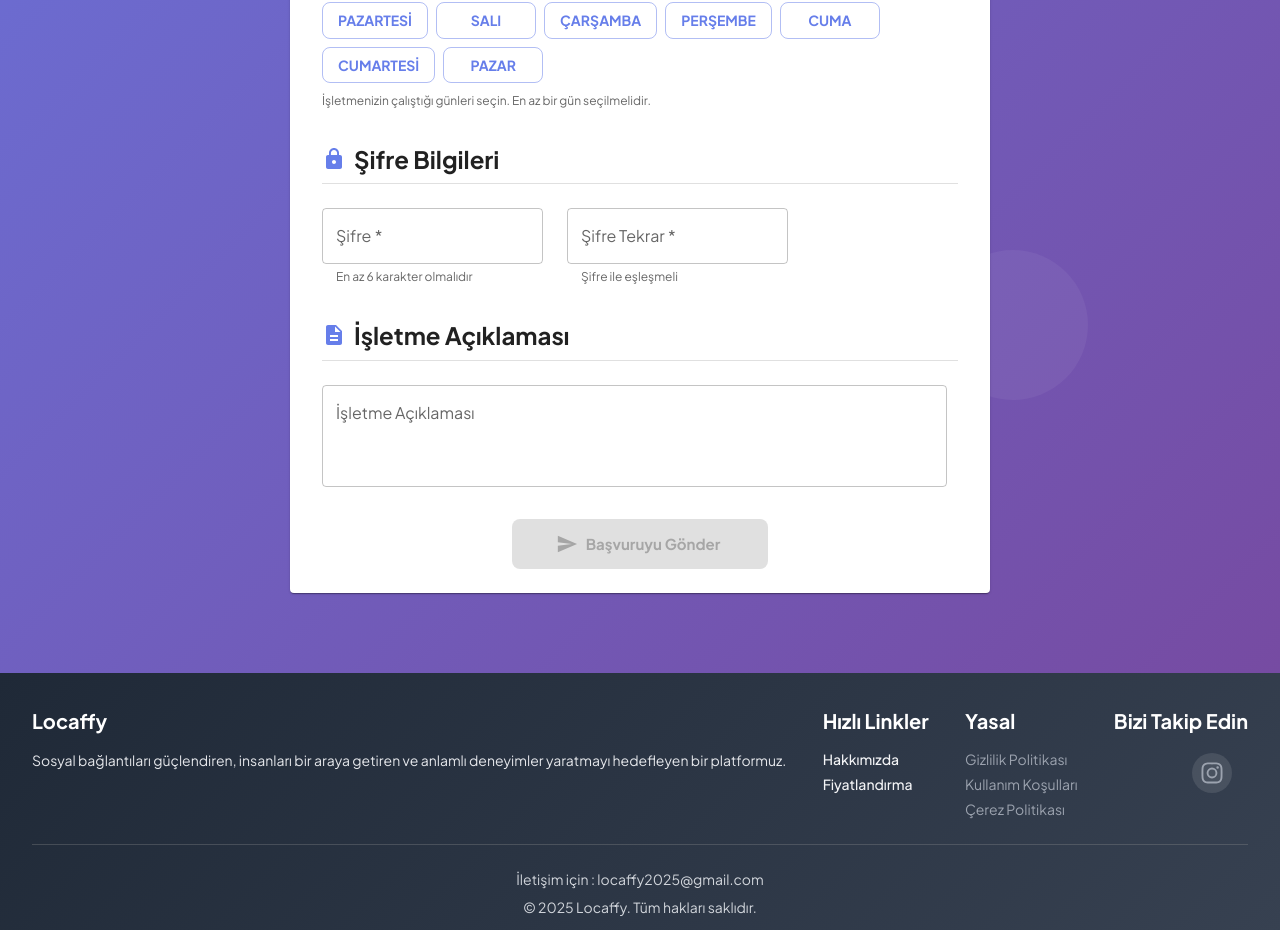
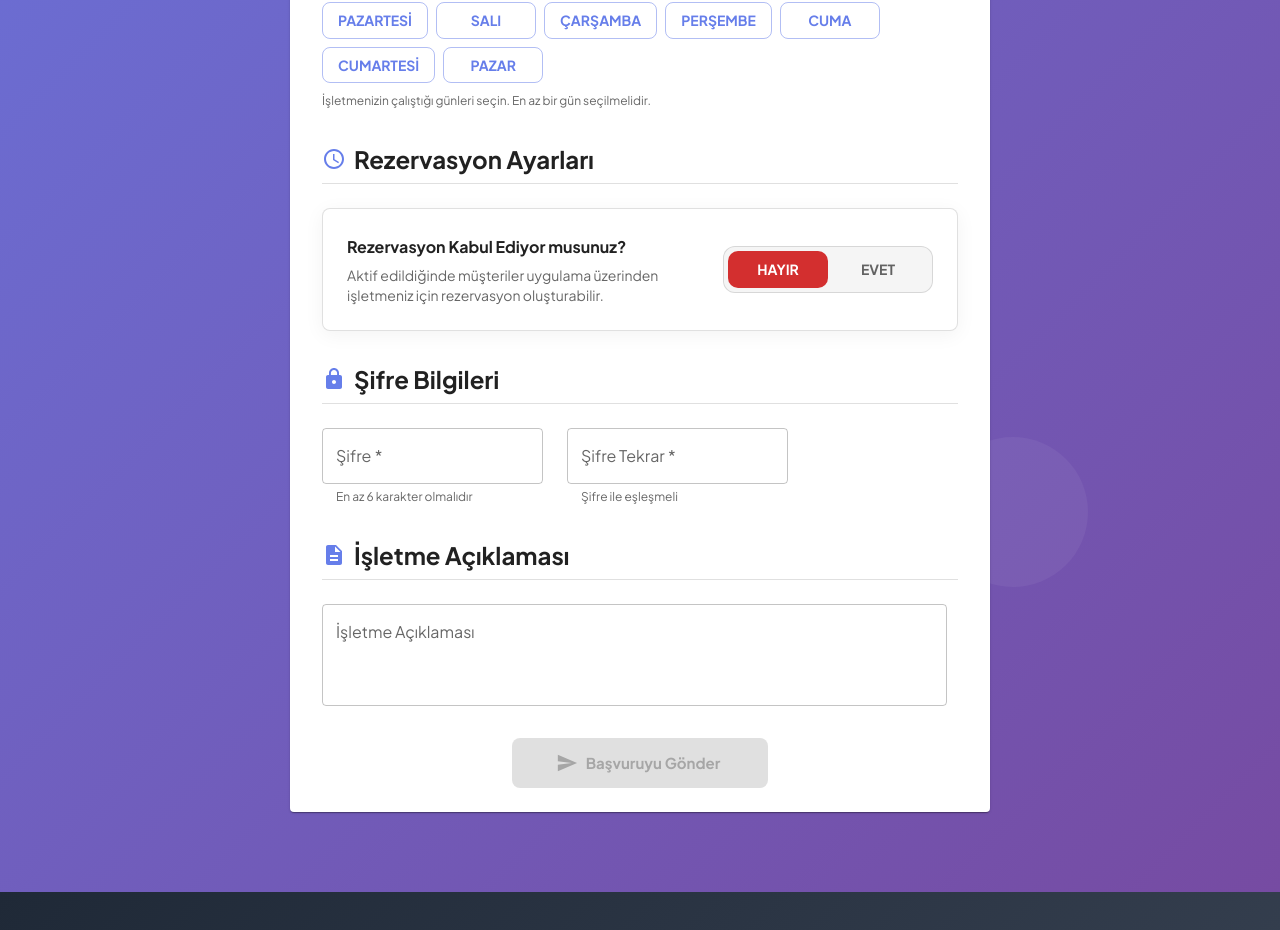
Before and after one commit to emrecaliskan1/locaffy-website, a React (Vite) app: page /business-application in a window 1280 px wide. Shown: the part 1147-2077 px from the top of the page. Built offline with nearby package versions, Linux system fonts and the light colour scheme.

Commit message:
rezervasyon aktiflik durumu başvuru ve ayarlar ekranı

```diff
--- a/src/admin/BusinessSettingsView.jsx
+++ b/src/admin/BusinessSettingsView.jsx
@@ -41,7 +41,8 @@ function BusinessSettingsView() {
   const [settings, setSettings] = useState({
     openingTime: '09:00',
     closingTime: '23:00',
-    workingDays: []
+    workingDays: [],
+    isReservationAvailable: false
   });
 
   useEffect(() => {
@@ -73,7 +74,8 @@ function BusinessSettingsView() {
       setSettings({
         openingTime: data.openingTime || '09:00',
         closingTime: data.closingTime || '23:00',
-        workingDays: data.workingDays || ['PAZARTESİ', 'SALI', 'ÇARŞAMBA', 'PERŞEMBE', 'CUMA']
+        workingDays: data.workingDays || ['PAZARTESİ', 'SALI', 'ÇARŞAMBA', 'PERŞEMBE', 'CUMA'],
+        isReservationAvailable: data.isReservationAvailable
       });
     } catch (error) {
       setErrorMessage(error.message || 'Ayarlar yüklenirken bir hata oluştu');
@@ -228,6 +230,79 @@ function BusinessSettingsView() {
             </Grid>
           </Box>
 
+          <Box sx={{ mb: 4 }}>
+            <Typography variant="h5" gutterBottom sx={{ fontWeight: 'bold', display: 'flex', alignItems: 'center' }}>
+              <ScheduleIcon sx={{ mr: 1, color: 'primary.main' }} />
+              Rezervasyon Ayarları
+            </Typography>
+            <Divider sx={{ mb: 3 }} />
+
+            <Grid container spacing={3}>
+              <Grid item xs={12}>
+                <Box sx={{ display: 'flex', alignItems: 'center', justifyContent: 'space-between', p: 3, border: '1px solid', borderColor: 'divider', borderRadius: 2, bgcolor: 'background.paper', boxShadow: '0 4px 20px rgba(0,0,0,0.05)' }}>
+                  <Box>
+                    <Typography variant="subtitle1" sx={{ fontWeight: 'bold', mb: 0.5 }}>
+                      Rezervasyon Kabul Ediyor musunuz?
+                    </Typography>
+                    <Typography variant="body2" color="text.secondary" sx={{ maxWidth: 600 }}>
+                      Aktif edildiğinde müşteriler uygulama üzerinden işletmeniz için rezervasyon oluşturabilir.
+                    </Typography>
+                  </Box>
+
+                  <Box
+                    sx={{
+                      display: 'flex',
+                      bgcolor: 'action.hover',
+                      p: 0.5,
+                      borderRadius: 3,
+                      border: '1px solid',
+                      borderColor: 'divider'
+                    }}
+                  >
+                    <Button
+                      disableElevation
+                      variant={!settings.isReservationAvailable ? "contained" : "text"}
+                      color={!settings.isReservationAvailable ? "error" : "inherit"}
+                      onClick={() => handleInputChange('isReservationAvailable', false)}
+                      sx={{
+                        borderRadius: 2.5,
+                        px: 3,
+                        minWidth: 100,
+                        transition: 'all 0.3s ease',
+                        bgcolor: !settings.isReservationAvailable ? 'error.main' : 'transparent',
+                        color: !settings.isReservationAvailable ? 'white' : 'text.secondary',
+                        '&:hover': {
+                          bgcolor: !settings.isReservationAvailable ? 'error.dark' : 'rgba(0,0,0,0.05)'
+                        }
+                      }}
+                    >
+                      HAYIR
+                    </Button>
+                    <Button
+                      disableElevation
+                      variant={settings.isReservationAvailable ? "contained" : "text"}
+                      color={settings.isReservationAvailable ? "success" : "inherit"}
+                      onClick={() => handleInputChange('isReservationAvailable', true)}
+                      sx={{
+                        borderRadius: 2.5,
+                        px: 3,
+                        minWidth: 100,
+                        transition: 'all 0.3s ease',
+                        bgcolor: settings.isReservationAvailable ? 'success.main' : 'transparent',
+                        color: settings.isReservationAvailable ? 'white' : 'text.secondary',
+                        '&:hover': {
+                          bgcolor: settings.isReservationAvailable ? 'success.dark' : 'rgba(0,0,0,0.05)'
+                        }
+                      }}
+                    >
+                      EVET
+                    </Button>
+                  </Box>
+                </Box>
+              </Grid>
+            </Grid>
+          </Box>
+
           <Box sx={{ display: 'flex', justifyContent: 'flex-end', gap: 2, mt: 4 }}>
             <Button
               variant="outlined"
--- a/src/pages/BusinessApplication.jsx
+++ b/src/pages/BusinessApplication.jsx
@@ -70,7 +70,8 @@ const initialFormData = {
   passwordConfirm: '',
   openingTime: '09:00',
   closingTime: '23:00',
-  workingDays: []
+  workingDays: [],
+  isReservationAvailable: false
 };
 
 function BusinessApplication() {
@@ -109,6 +110,7 @@ function BusinessApplication() {
         openingTime: formData.openingTime || '09:00',
         closingTime: formData.closingTime || '23:00',
         workingDays: formData.workingDays,
+        isReservationAvailable: formData.isReservationAvailable,
       };
 
       const response = await businessService.submitApplication(backendData);
@@ -332,7 +334,7 @@ function BusinessApplication() {
                   <Grid container spacing={3}>
                     <Grid item xs={10} xy={10}>
                       <TextField
-                      sx={{width:300}}
+                        sx={{ width: 300 }}
                         fullWidth
                         label="İşletme Adı"
                         placeholder="Örn: Lezzet Durağı Restoran"
@@ -348,7 +350,7 @@ function BusinessApplication() {
 
                     <Grid item xs={12}>
                       <TextField
-                      sx = {{width:250}}
+                        sx={{ width: 250 }}
                         fullWidth
                         label="İşletme Sahibi Adı"
                         value={formData.ownerName}
@@ -360,7 +362,7 @@ function BusinessApplication() {
 
                     <Grid item xs={12}>
                       <TextField
-                      sx = {{width:250}}
+                        sx={{ width: 250 }}
                         fullWidth
                         select
                         label="İşletme Türü"
@@ -379,7 +381,7 @@ function BusinessApplication() {
 
                     <Grid item xs={12}>
                       <TextField
-                      sx={{width:250, marginLeft:6.25}}
+                        sx={{ width: 250, marginLeft: 6.25 }}
                         fullWidth
                         label="Vergi Numarası"
                         placeholder="1234567890"
@@ -404,7 +406,7 @@ function BusinessApplication() {
                   <Grid container spacing={3}>
                     <Grid item xs={12}>
                       <TextField
-                      sx={{width:300}}
+                        sx={{ width: 300 }}
                         fullWidth
                         label="Email"
                         placeholder="info@lezzetduragi.com"
@@ -420,7 +422,7 @@ function BusinessApplication() {
                     </Grid>
                     <Grid item xs={12}>
                       <TextField
-                      sx={{width:300}}
+                        sx={{ width: 300 }}
                         fullWidth
                         label="Telefon"
                         placeholder="+90 212 555 0123"
@@ -436,7 +438,7 @@ function BusinessApplication() {
 
                     <Grid item xs={12}>
                       <TextField
-                      sx={{width:625}}
+                        sx={{ width: 625 }}
                         fullWidth
                         label="Adres"
                         placeholder="Moda Caddesi No:123 Kadıköy/İstanbul"
@@ -451,15 +453,15 @@ function BusinessApplication() {
                         variant="outlined"
                       />
                     </Grid>
-                  <Grid item sx={{width:300}}>
+                    <Grid item sx={{ width: 300 }}>
                       <LocationPicker
-                      sx={{width:500}}
+                        sx={{ width: 500 }}
                         value={formData.location}
                         onChange={(location) => handleInputChange('location', location)}
                         label="İşletme Konumu *"
                         required
                       />
-                    <Typography variant="caption" color="text.secondary" sx={{ mt: 1, display: 'block', width:625 }}>
+                      <Typography variant="caption" color="text.secondary" sx={{ mt: 1, display: 'block', width: 625 }}>
                         Harita üzerinde işletmenizin tam konumunu seçin. Bu bilgi müşterilerin sizi bulmasına yardımcı olacak.
                       </Typography>
                     </Grid>
@@ -535,6 +537,80 @@ function BusinessApplication() {
                   </Grid>
                 </Box>
 
+                {/* Rezervasyon Ayarları */}
+                <Box sx={{ mb: 4 }}>
+                  <Typography variant="h5" gutterBottom sx={{ fontWeight: 'bold', display: 'flex', alignItems: 'center' }}>
+                    <ScheduleIcon sx={{ mr: 1, color: 'primary.main' }} />
+                    Rezervasyon Ayarları
+                  </Typography>
+                  <Divider sx={{ mb: 3 }} />
+
+                  <Grid container spacing={3}>
+                    <Grid item xs={12}>
+                      <Box sx={{ display: 'flex', alignItems: 'center', justifyContent: 'space-between', p: 3, border: '1px solid', borderColor: 'divider', borderRadius: 2, bgcolor: 'background.paper', boxShadow: '0 4px 20px rgba(0,0,0,0.05)' }}>
+                        <Box>
+                          <Typography variant="subtitle1" sx={{ fontWeight: 'bold', mb: 0.5 }}>
+                            Rezervasyon Kabul Ediyor musunuz?
+                          </Typography>
+                          <Typography variant="body2" color="text.secondary" sx={{ maxWidth: 400 }}>
+                            Aktif edildiğinde müşteriler uygulama üzerinden işletmeniz için rezervasyon oluşturabilir.
+                          </Typography>
+                        </Box>
+
+                        <Box
+                          sx={{
+                            display: 'flex',
+                            bgcolor: 'action.hover',
+                            p: 0.5,
+                            borderRadius: 3,
+                            border: '1px solid',
+                            borderColor: 'divider'
+                          }}
+                        >
+                          <Button
+                            disableElevation
+                            variant={!formData.isReservationAvailable ? "contained" : "text"}
+                            color={!formData.isReservationAvailable ? "error" : "inherit"}
+                            onClick={() => handleInputChange('isReservationAvailable', false)}
+                            sx={{
+                              borderRadius: 2.5,
+                              px: 3,
+                              minWidth: 100,
+                              transition: 'all 0.3s ease',
+                              bgcolor: !formData.isReservationAvailable ? 'error.main' : 'transparent',
+                              color: !formData.isReservationAvailable ? 'white' : 'text.secondary',
+                              '&:hover': {
+                                bgcolor: !formData.isReservationAvailable ? 'error.dark' : 'rgba(0,0,0,0.05)'
+                              }
+                            }}
+                          >
+                            HAYIR
+                          </Button>
+                          <Button
+                            disableElevation
+                            variant={formData.isReservationAvailable ? "contained" : "text"}
+                            color={formData.isReservationAvailable ? "success" : "inherit"}
+                            onClick={() => handleInputChange('isReservationAvailable', true)}
+                            sx={{
+                              borderRadius: 2.5,
+                              px: 3,
+                              minWidth: 100,
+                              transition: 'all 0.3s ease',
+                              bgcolor: formData.isReservationAvailable ? 'success.main' : 'transparent',
+                              color: formData.isReservationAvailable ? 'white' : 'text.secondary',
+                              '&:hover': {
+                                bgcolor: formData.isReservationAvailable ? 'success.dark' : 'rgba(0,0,0,0.05)'
+                              }
+                            }}
+                          >
+                            EVET
+                          </Button>
+                        </Box>
+                      </Box>
+                    </Grid>
+                  </Grid>
+                </Box>
+
                 {/* Şifre Bilgileri */}
                 <Box sx={{ mb: 4 }}>
                   <Typography variant="h5" gutterBottom sx={{ fontWeight: 'bold', display: 'flex', alignItems: 'center' }}>
@@ -580,7 +656,7 @@ function BusinessApplication() {
                   <Grid container spacing={3}>
                     <Grid item xs={12}>
                       <TextField
-                      sx={{width:625}}
+                        sx={{ width: 625 }}
                         fullWidth
                         label="İşletme Açıklaması"
                         placeholder="İşletmeniz hakkında kısa bir açıklama yazın... (Opsiyonel)"
@@ -617,7 +693,7 @@ function BusinessApplication() {
           </Card>
         </Container>
       </Box>
-    </Box>
+    </Box >
   );
 }
 
--- a/src/services/adminService.js
+++ b/src/services/adminService.js
@@ -45,7 +45,7 @@ export const adminService = {
                     try {
                         const base64Url = token.split('.')[1];
                         const base64 = base64Url.replace(/-/g, '+').replace(/_/g, '/');
-                        const jsonPayload = decodeURIComponent(atob(base64).split('').map(function(c) {
+                        const jsonPayload = decodeURIComponent(atob(base64).split('').map(function (c) {
                             return '%' + ('00' + c.charCodeAt(0).toString(16)).slice(-2);
                         }).join(''));
                         const decoded = JSON.parse(jsonPayload);
@@ -219,7 +219,10 @@ export const adminService = {
             // Geç gelme iptali süresi (dakika)
             const lateCancellationMinutes = data.lateCancellationMinutes || 15;
 
-            return { openingTime, closingTime, workingDays, reservationCapacity, lateCancellationMinutes };
+            // Rezervasyon aktiflik durumu
+            const isReservationAvailable = data.isReservationAvailable;
+
+            return { openingTime, closingTime, workingDays, reservationCapacity, lateCancellationMinutes, isReservationAvailable };
         } catch (error) {
             if (!error.response) {
                 throw new Error('İnternet bağlantınızı kontrol edin');
@@ -261,6 +264,10 @@ export const adminService = {
 
             if (settings.lateCancellationMinutes !== undefined) {
                 payload.lateCancellationMinutes = settings.lateCancellationMinutes;
+            }
+
+            if (settings.isReservationAvailable !== undefined) {
+                payload.isReservationAvailable = settings.isReservationAvailable;
             }
 
             const response = await api.put('/business/place/settings', payload);
```
Lines whose indentation alone changed are shown as unchanged.
